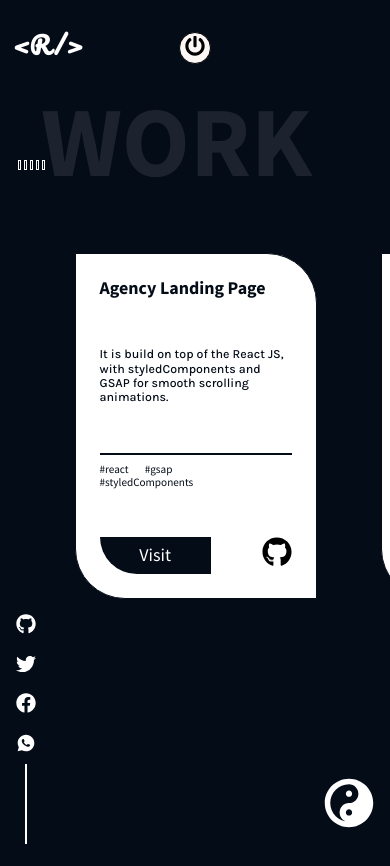
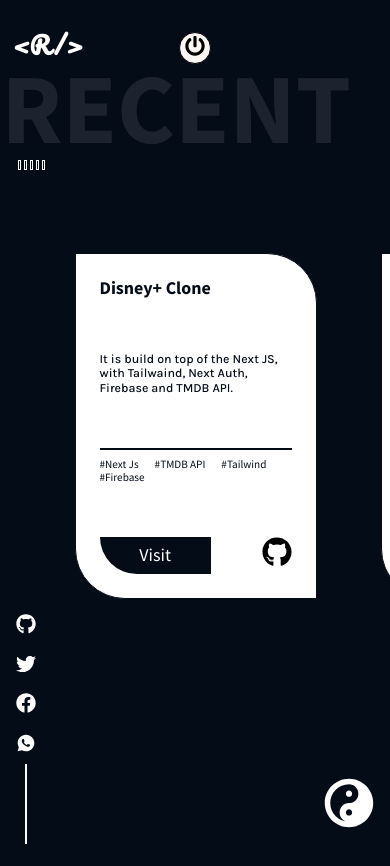
Before and after one commit to RACHID-WEBDEV/react-portfolio, a React (Create React App) app: page /work in a window 390 px wide. Shown: the top 866 px of the page. Built offline with nearby package versions, Linux system fonts and the light colour scheme.

Commit message:
Fix data and Responsiviness

```diff
--- a/src/components/AboutPage.js
+++ b/src/components/AboutPage.js
@@ -103,6 +103,9 @@
   color: ${props => (props.click ? props.theme.body : props.theme.text)};
   text-decoration: none;
   z-index: 5;
+  display: flex;
+  justify-content: center;
+  align-items: center;
 `;
 const AboutPage = () => {
   const [click, setClick] = useState(false);
@@ -170,7 +173,7 @@
                 <img
                   src={pdficon}
                   height="auto"
-                  width="15%"
+                  width="13%"
                   style={{ marginRight: '3px' }}
                   alt="pdf Icon"
                 />
--- a/src/components/WorkPage.js
+++ b/src/components/WorkPage.js
@@ -1,22 +1,22 @@
-import { motion } from "framer-motion";
-import { useEffect, useRef, lazy, Suspense } from "react";
+import { motion } from 'framer-motion';
+import { useEffect, useRef, lazy, Suspense } from 'react';
 
-import styled, { ThemeProvider } from "styled-components";
+import styled, { ThemeProvider } from 'styled-components';
 
-import { YinYang } from "./AllSvg";
-import { Work } from "../data/WorkData";
-import { DarkTheme, mediaQueries } from "./Themes";
+import { YinYang } from './AllSvg';
+import { Work } from '../data/WorkData';
+import { DarkTheme, mediaQueries } from './Themes';
 
-import Card from "../subComponents/Card";
-import Loading from "../subComponents/Loading";
+import Card from '../subComponents/Card';
+import Loading from '../subComponents/Loading';
 
-const SocialIcons = lazy(() => import("../subComponents/SocialIcons"));
-const PowerBotton = lazy(() => import("../subComponents/PowerBotton"));
-const LogoComponent = lazy(() => import("../subComponents/LogoComponent"));
-const BigTitle = lazy(() => import("../subComponents/BigTitle"));
+const SocialIcons = lazy(() => import('../subComponents/SocialIcons'));
+const PowerBotton = lazy(() => import('../subComponents/PowerBotton'));
+const LogoComponent = lazy(() => import('../subComponents/LogoComponent'));
+const BigTitle = lazy(() => import('../subComponents/BigTitle'));
 
 const Box = styled(motion.div)`
-  background-color: ${(props) => props.theme.body};
+  background-color: ${props => props.theme.body};
   position: relative;
   display: flex;
   height: 400vh;
@@ -24,7 +24,7 @@
 
 const Main = styled(motion.ul)`
   position: fixed;
-  top: 12rem;
+  top: 10rem;
   left: calc(10rem + 15vw);
 
   height: 40vh;
@@ -111,12 +111,12 @@
       element.style.transform = `translateX(${-window.pageYOffset}px)`;
 
       return (yinyang.current.style.transform =
-        "rotate(" + -window.pageYOffset + "deg)");
+        'rotate(' + -window.pageYOffset + 'deg)');
     };
 
-    window.addEventListener("scroll", rotate);
+    window.addEventListener('scroll', rotate);
     return () => {
-      window.removeEventListener("scroll", rotate);
+      window.removeEventListener('scroll', rotate);
     };
   }, []);
 
@@ -134,12 +134,12 @@
           <SocialIcons theme="dark" />
 
           <Main ref={ref} variants={container} initial="hidden" animate="show">
-            {Work.map((d) => (
+            {Work.map(d => (
               <Card key={d.id} data={d} />
             ))}
           </Main>
 
-          <BigTitle text="WORK" top="10%" right="20%" />
+          <BigTitle text="RECENT" top="6%" right="10%" />
 
           <Rotate ref={yinyang}>
             <YinYang width={80} height={80} fill={DarkTheme.text} />
--- a/src/data/WorkData.js
+++ b/src/data/WorkData.js
@@ -1,61 +1,62 @@
 export const Work = [
   {
-        id:1,
-        name:"Agency Landing Page",
-        description:"It is build on top of the React JS, with styledComponents and GSAP for smooth scrolling animations.",
-        tags:["react","gsap","styledComponents"],
+    id: 1,
+    name: 'Disney+ Clone',
+    description:
+      'It is build on top of the Next JS, with Tailwaind, Next Auth, Firebase and  TMDB API.',
+    tags: ['Next Js', 'TMDB API', 'Tailwind', 'Firebase'],
 
-        demo:"https://agency-website-eta.vercel.app/",
-        github:"https://github.com/codebucks27/Agency-website"
+    demo: 'https://disney-design.vercel.app/',
+    github: 'https://github.com/RACHID-WEBDEV/Disney-clone',
   },
   {
-        id:2,
-        name:"Job listing website",
-        description:"A Job listing website build in ReactJS. With searching and filtering functionalities.",
-        tags:["react","sass"],
+    id: 2,
+    name: 'UI-UX-GPT3-DESIGN',
+    description:
+      'A Landing Page website build in ReactJS, styledComponents. It has really smooth animations.',
+    tags: ['react', 'styledComponents'],
 
-        demo:"http://react-job-listing-website.codebucks27.vercel.app/",
-        github:"https://github.com/codebucks27/react-job-listing-website"
-
+    demo: 'http://gpt-3-design.vercel.app/',
+    github: 'https://github.com/RACHID-WEBDEV/UI-UX-GPT-3-DESIGN',
   },
   {
-        id:3,
-        name:"Dev.to Clone",
-        description:"A clone of Dev.to build using ReactJS. With realtime fetching of articles from dev.to using API.",
-        tags:["react","api","sass"],
+    id: 3,
+    name: 'Meira Consult Edu Consultant',
+    description:
+      'Professional Educational Consultant, Study Abroad | Visa Consultant Agency.',
+    tags: ['Wordpress', 'Custom Css', 'Bold Builder'],
 
-        demo:"http://devto-clone-codebucks27.vercel.app/",
-        github:"https://github.com/codebucks27/devto-clone"
+    demo: 'https://meiraconsult.com/',
+    github: 'https://meiraconsult.com/mentorship/',
   },
   {
-        id:4,
-        name:"Sidebar Menu",
-        description:"A cool looking sidebar menu build using ReactJS and styledComponents.It has really smooth animations.",
-        tags:["react","styledComponents","react-router"],
+    id: 4,
+    name: 'Nextjs Blog',
+    description:
+      'A Blog Website built with Next Js, Tailwind, GraphQl, GraphCMS, and SSR',
+    tags: ['Nextjs', 'Tailwind', 'GraphQl', 'GraphCMS'],
 
-        demo:"https://react-sidebar.vercel.app/",
-        github:"https://github.com/codebucks27/react-sidebar"
-
-    },{
-        id:5,
-        name:"Todo App(React + Redux)",
-        description:"A todo app build using Redux-toolkit and framer-motion for smooth animations.",
-        tags:["react","redux","framer-motion"],
-
-        demo:"http://react-redux-todo-app-git-main-codebucks27.vercel.app/",
-        github:"https://github.com/codebucks27/React-Redux-Todo-App"
-
+    demo: 'https://nextjs-blog-gh.vercel.app/',
+    github: 'https://github.com/RACHID-WEBDEV/nextjs-blog',
   },
   {
-        id:6,
-        name:"Responsive Navigation Menu",
-        description:"A reponsive navbar menu component in ReactJS with react-router functionalities. Built from scratch.",
-        tags:["react","react-router","css"],
+    id: 5,
+    name: 'Dev.to Clone',
+    description:
+      'A clone of Dev.to build using ReactJS. With realtime fetching of articles from dev.to using API.',
+    tags: ['react', 'api', 'sass'],
 
-        demo:"http://react-responsive-navbar-codebucks27.vercel.app/",
-        github:"https://github.com/codebucks27/React-responsive-navbar"
+    demo: 'https://dev-community-gh.vercel.app/',
+    github: 'https://github.com/RACHID-WEBDEV/DevCommunity-Clone',
+  },
+  {
+    id: 6,
+    name: 'Roatek Agency Website',
+    description:
+      'An Agency Website build with Laravel, Html, Sass for smooth animations.',
+    tags: ['Laravel', 'Blade', 'Sass'],
 
+    demo: 'https://roatek.com.ng/',
+    github: 'https://github.com/RACHID-WEBDEV/roatek-technologies',
   },
-
-
-]
+];
--- a/src/subComponents/Card.js
+++ b/src/subComponents/Card.js
@@ -1,27 +1,27 @@
-import { motion } from "framer-motion";
-import { NavLink } from "react-router-dom";
-import styled from "styled-components";
-import { Github } from "../components/AllSvg";
-import { mediaQueries } from "../components/Themes";
+import { motion } from 'framer-motion';
+import { NavLink } from 'react-router-dom';
+import styled from 'styled-components';
+import { Github } from '../components/AllSvg';
+import { mediaQueries } from '../components/Themes';
 
 const Box = styled(motion.li)`
   width: 16rem;
-  height: 40vh;
-  background-color: ${(props) => props.theme.text};
-  color: ${(props) => props.theme.body};
+  height: 42vh;
+  background-color: ${props => props.theme.text};
+  color: ${props => props.theme.body};
   padding: 1.5rem 2rem;
   margin-right: 8rem;
   border-radius: 0 50px 0 50px;
   display: flex;
   flex-direction: column;
   justify-content: space-between;
-  border: 1px solid ${(props) => props.theme.body};
+  border: 1px solid ${props => props.theme.body};
 
   transition: all 0.2s ease;
   &:hover {
-    background-color: ${(props) => props.theme.body};
-    color: ${(props) => props.theme.text};
-    border: 1px solid ${(props) => props.theme.text};
+    background-color: ${props => props.theme.body};
+    color: ${props => props.theme.text};
+    border: 1px solid ${props => props.theme.text};
   }
 
   ${mediaQueries(50)`
@@ -65,7 +65,7 @@
 const Description = styled.h4`
   font-size: calc(0.8em + 0.3vw);
 
-  font-family: "Karla", sans-serif;
+  font-family: 'Karla', sans-serif;
   font-weight: 500;
   ${mediaQueries(25)`
   font-size:calc(0.7em + 0.3vw);
@@ -81,12 +81,12 @@
   `};
 `;
 const Tags = styled.div`
-  border-top: 2px solid ${(props) => props.theme.body};
+  border-top: 2px solid ${props => props.theme.body};
   padding-top: 0.5rem;
   display: flex;
   flex-wrap: wrap;
   ${Box}:hover & {
-    border-top: 2px solid ${(props) => props.theme.text};
+    border-top: 2px solid ${props => props.theme.text};
   }
 `;
 const Tag = styled.span`
@@ -104,16 +104,16 @@
   justify-content: space-between;
 `;
 const Link = styled(NavLink)`
-  background-color: ${(props) => props.theme.body};
-  color: ${(props) => props.theme.text};
+  background-color: ${props => props.theme.body};
+  color: ${props => props.theme.text};
   text-decoration: none;
   padding: 0.5rem calc(2rem + 2vw);
   border-radius: 0 0 0 50px;
   font-size: calc(1em + 0.5vw);
 
   ${Box}:hover & {
-    background-color: ${(props) => props.theme.text};
-    color: ${(props) => props.theme.body};
+    background-color: ${props => props.theme.text};
+    color: ${props => props.theme.body};
   }
 `;
 const Git = styled(NavLink)`
@@ -122,17 +122,17 @@
 
   ${Box}:hover & {
     & > * {
-      fill: ${(props) => props.theme.text};
+      fill: ${props => props.theme.text};
     }
   }
 `;
 
 const item = {
   hidden: { scale: 0 },
-  show: { scale: 1, transition: { type: "spring", duration: 0.5 } },
+  show: { scale: 1, transition: { type: 'spring', duration: 0.5 } },
 };
 //const tags = ["react","gsap","javascript"]
-const Card = (props) => {
+const Card = props => {
   const { id, name, description, tags, demo, github } = props.data;
   return (
     <Box key={id} variants={item}>
```
Lines whose indentation alone changed are shown as unchanged.
